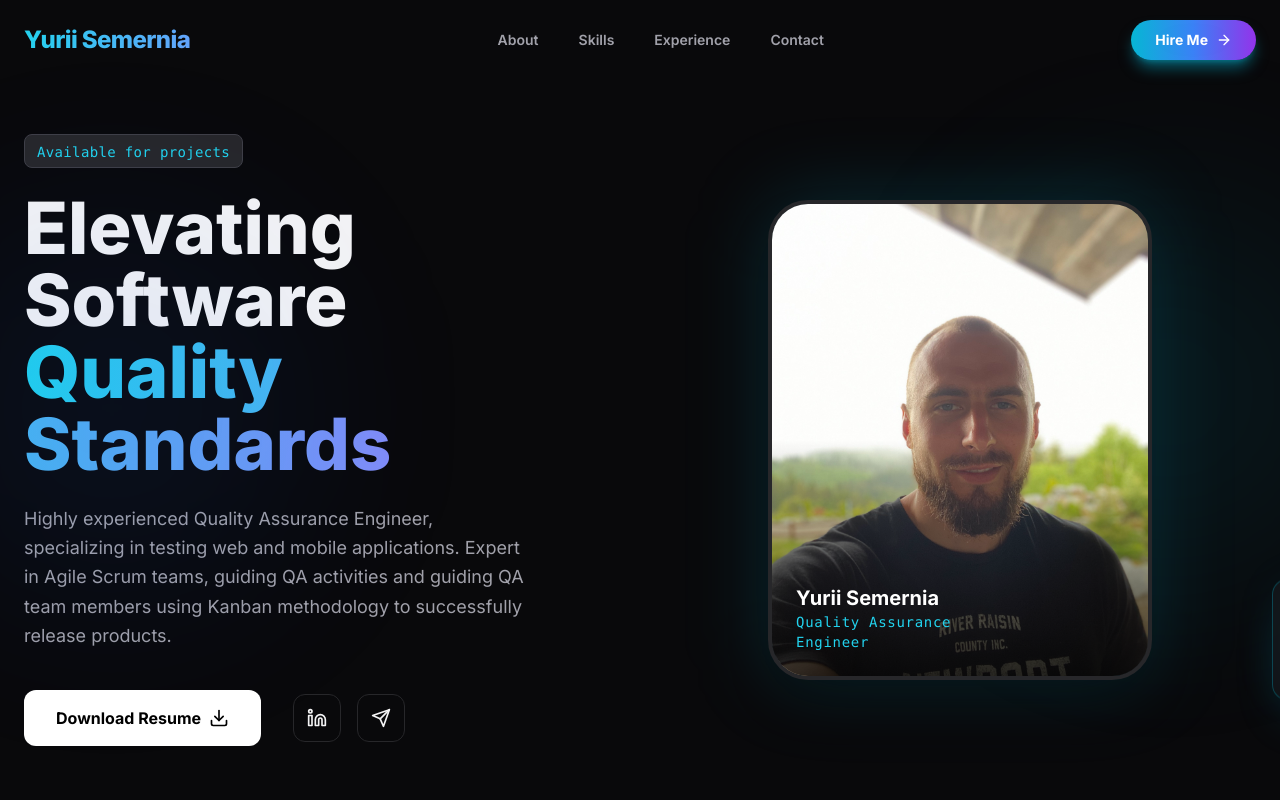
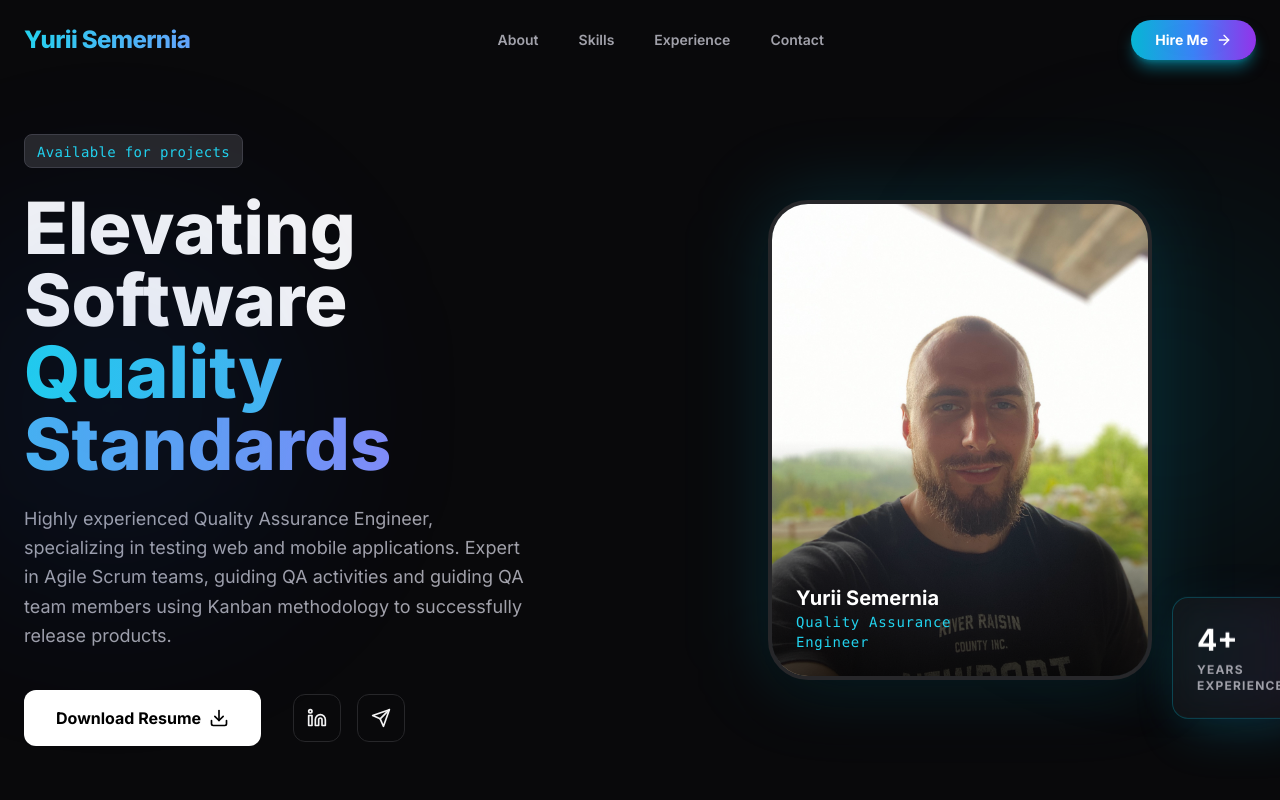
Before and after one commit to Urii-Semernia/Urii-Semernia.github.io, a React (Vite) app: page / in a window 1280 px wide. Shown: the top 800 px of the page. Built offline with nearby package versions, Linux system fonts and the light colour scheme.

Commit message:
Fix experience card: remove left-full positioning, use translate to keep within screen bounds

```diff
--- a/components/Hero.tsx
+++ b/components/Hero.tsx
@@ -94,9 +94,9 @@ const Hero: React.FC = () => {
             </div>
           </div>
 
-          {/* Floating stats card - positioned to the right of photo, not overlapping */}
-          <div className="absolute left-full bottom-0 ml-2 sm:ml-4 pointer-events-auto z-20 experience-card-wrapper" style={{ transform: 'translateY(25%)' }}>
-            <div className="glass p-4 sm:p-6 rounded-2xl border border-cyan-500/30 shadow-2xl shadow-cyan-500/20 group min-w-[120px] w-[140px] animate-experience-card relative">
+          {/* Floating stats card - positioned at bottom-right corner, partially outside photo */}
+          <div className="absolute bottom-0 right-0 pointer-events-auto z-20 experience-card-wrapper">
+            <div className="glass p-4 sm:p-6 rounded-2xl border border-cyan-500/30 shadow-2xl shadow-cyan-500/20 group w-[120px] sm:w-[140px] animate-experience-card relative">
                 {/* Animated glow background */}
                 <div className="absolute inset-0 rounded-2xl bg-gradient-to-r from-cyan-500/20 via-blue-500/20 to-purple-500/20 opacity-0 group-hover:opacity-100 blur-xl transition-opacity duration-500 animate-glow-pulse"></div>
 
--- a/index.css
+++ b/index.css
@@ -61,18 +61,48 @@
   }
 }
 
-/* Experience card wrapper - positioned outside photo */
+/* Experience card wrapper - positioned at bottom-right, partially outside photo */
 .experience-card-wrapper {
-  /* Base positioning done via inline style */
+  transform: translate(15%, 30%);
 }
 
-/* Experience card animation - only vertical floating, preserves base transform */
+/* Experience card animation - vertical floating that preserves base transform */
 @keyframes experience-float {
   0%, 100% {
-    transform: translateY(0);
+    transform: translate(30%, 30%) translateY(0);
   }
   50% {
-    transform: translateY(-10px);
+    transform: translate(30%, 30%) translateY(-10px);
+  }
+}
+
+@media (min-width: 640px) {
+  @keyframes experience-float {
+    0%, 100% {
+      transform: translate(25%, 25%) translateY(0);
+    }
+    50% {
+      transform: translate(25%, 25%) translateY(-10px);
+    }
+  }
+
+  .experience-card-wrapper {
+    transform: translate(25%, 25%) !important;
+  }
+}
+
+@media (min-width: 1024px) {
+  @keyframes experience-float {
+    0%, 100% {
+      transform: translate(20%, 20%) translateY(0);
+    }
+    50% {
+      transform: translate(20%, 20%) translateY(-10px);
+    }
+  }
+
+  .experience-card-wrapper {
+    transform: translate(20%, 20%) !important;
   }
 }
 
```
